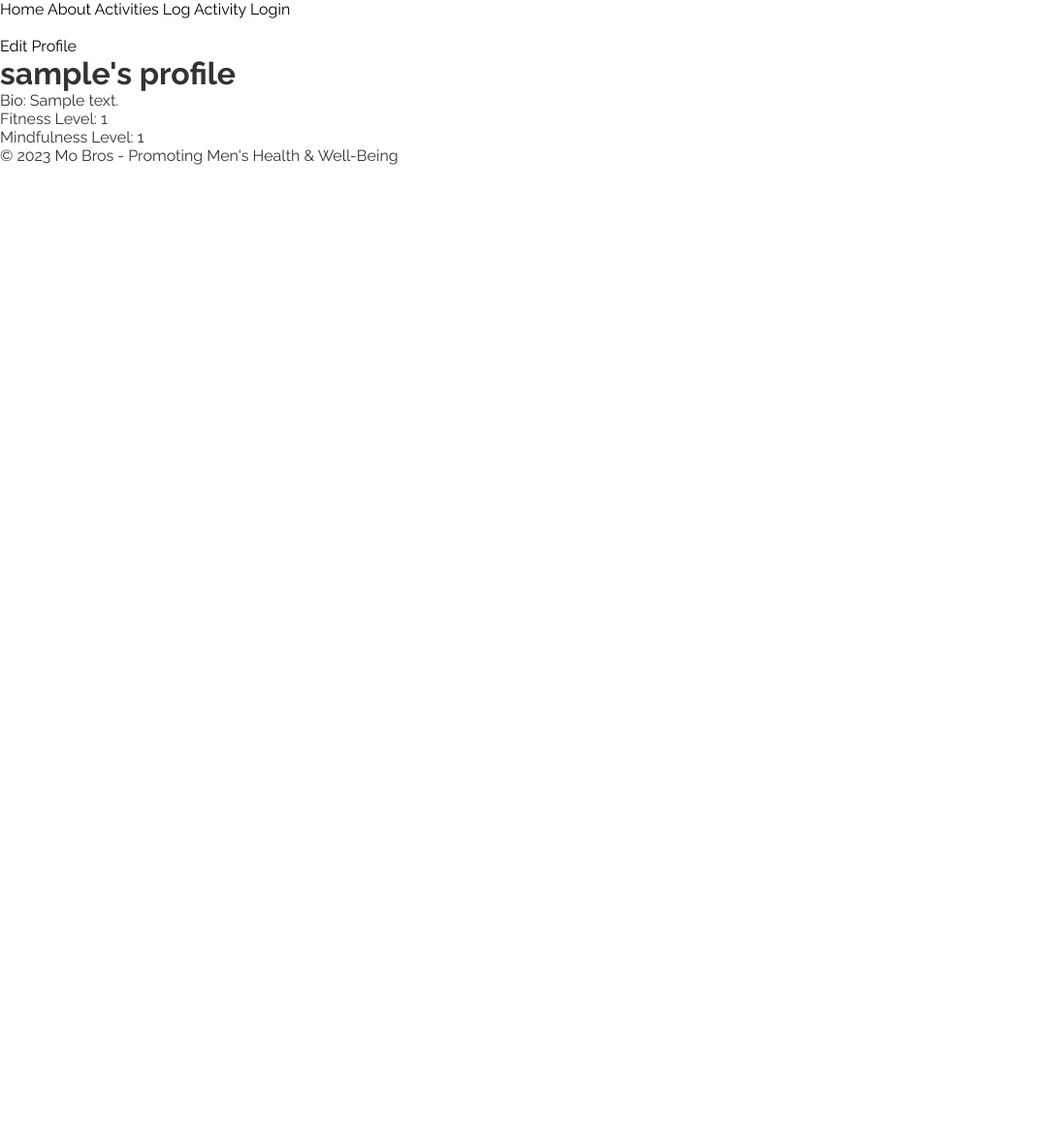
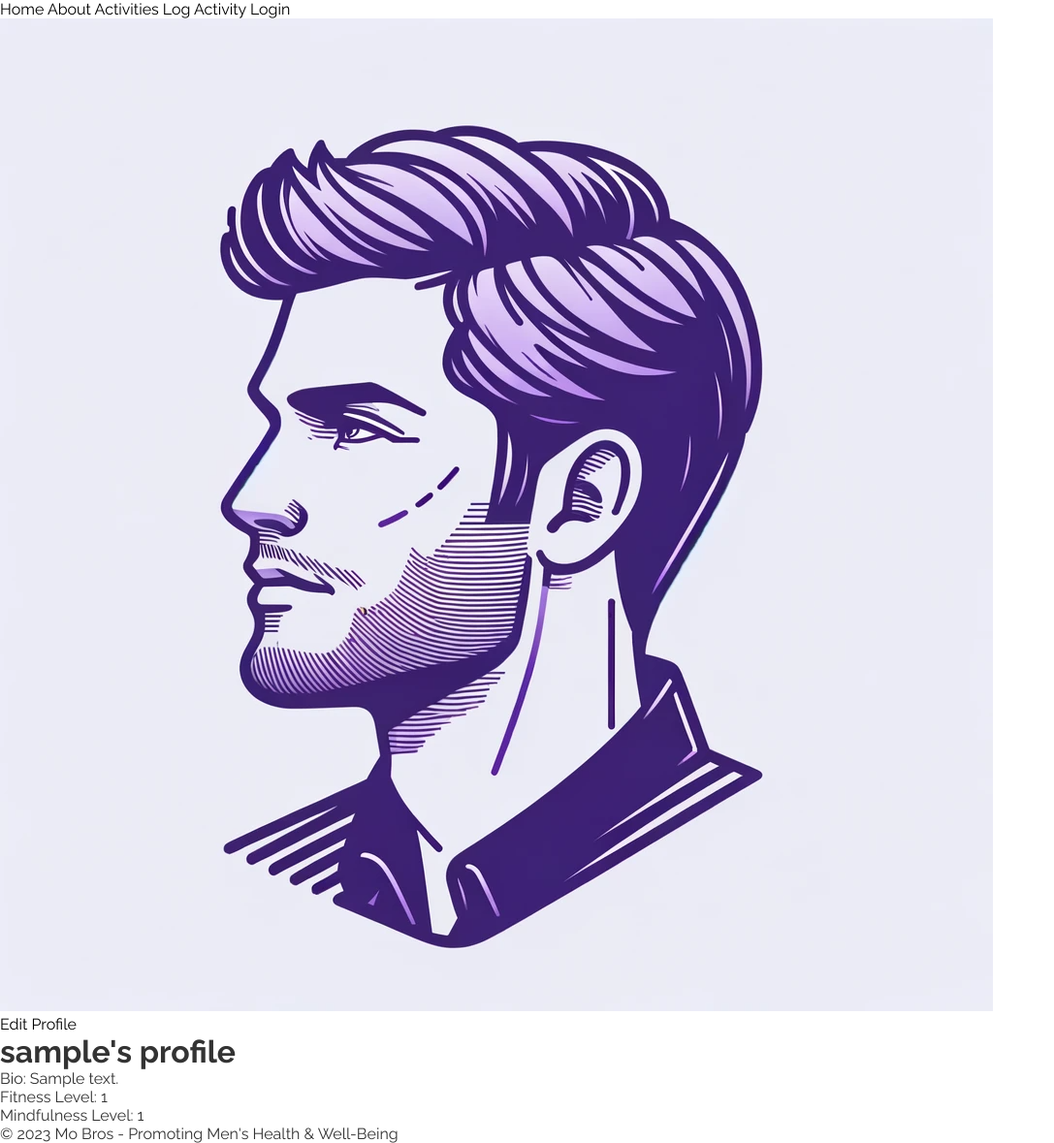
Before and after one commit to CraigThomasson/moBros, a Django app: page /user/profile/ in a window 1280 px wide. Shown: the whole page at 97% size, without its empty margins (0-1087 px from the left). Before the commit the page ends 170 px from the top, so only its background shows below. Run offline with Django 5.2, Linux system fonts and the light colour scheme; a user stored in the database is signed in; tables that the repository leaves empty hold one stand-in row (values such as "Sample post").

Commit message:
add profile image container

```diff
--- a/user_profile/templates/user_profiles/profile.html
+++ b/user_profile/templates/user_profiles/profile.html
@@ -7,10 +7,9 @@
 
 {% block content %}
 <div class="profile-container">
-
-
+    <div class="profile-image-container">
+        <img class="profile-img" src="{% static 'css/media/profile-image.png' %}" alt="user profile">
     </div>
-<img class="profile-img" src="" alt="">
     <div class="profile-bio-section">
         <a href="{% url 'edit_profile' %}">Edit Profile</a>
         <h1 class="profile-name">{{ user.username }}'s profile</h1>
@@ -22,4 +21,5 @@
     </div>
 
     <div class="profile-activities-list"></div>
+</div>
 {% endblock %}
```
Lines whose indentation alone changed are shown as unchanged.
